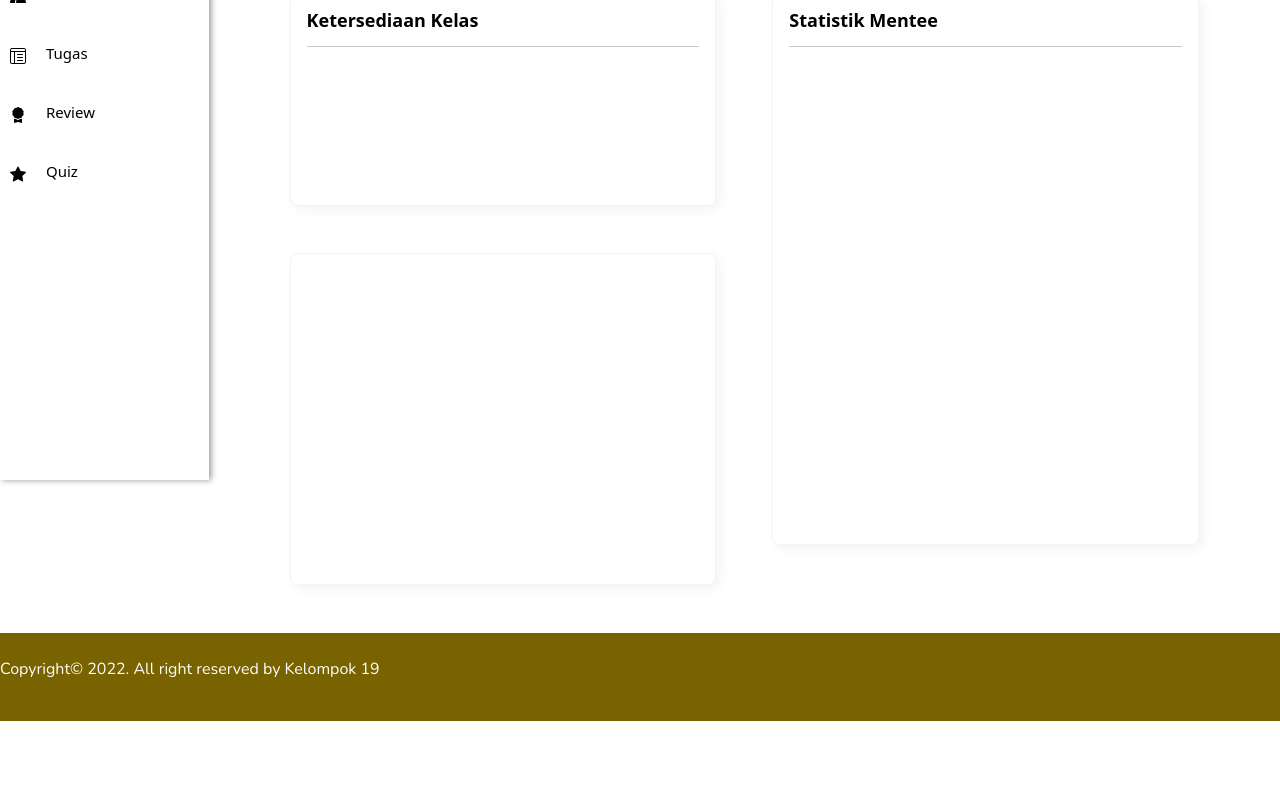
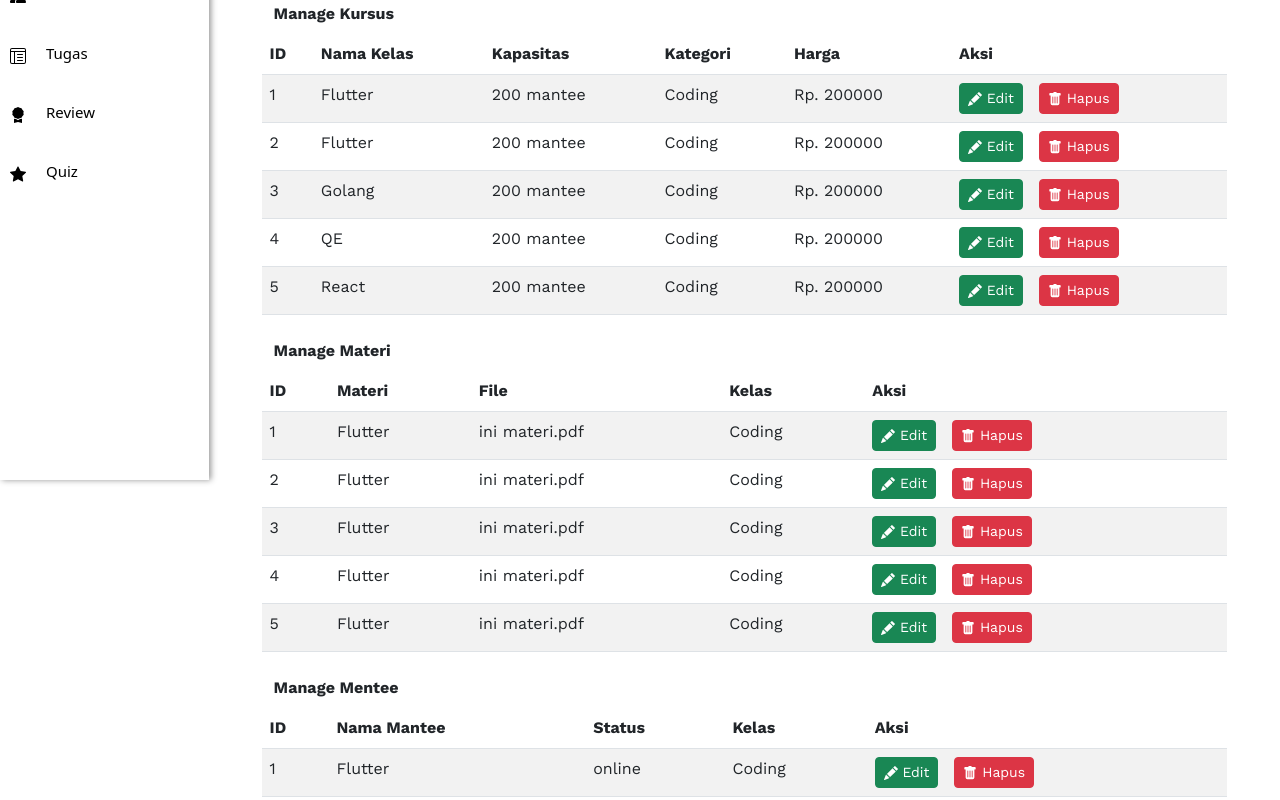
Before and after one commit to Capstone-Project-19-LMS/React, a React (Create React App) app: page /dashboard in a window 1280 px wide. Shown: the part 320-1120 px from the top of the page. Before the commit the page ends 1041 px from the top, so only its background shows below. Built offline with nearby package versions, Linux system fonts and the light colour scheme.

Commit message:
update dashboard

```diff
--- a/src/pages/Dashboard/Dashboard.css
+++ b/src/pages/Dashboard/Dashboard.css
@@ -54,3 +54,12 @@
 .card-3{
     height: 551px;
 }
+
+.dashboard {
+    font-family:'Work Sans', sans-serif;
+}
+
+.text-manage {
+    font-weight: 700;
+    font-size: 16px;
+}
--- a/src/pages/Dashboard/Dashboard.js
+++ b/src/pages/Dashboard/Dashboard.js
@@ -1,18 +1,39 @@
 import React from "react";
 import "./Dashboard.css";
 import Profile from "../../assets/img/Profile.png";
-import { BsBook } from "react-icons/bs";
-import { BsVectorPen } from "react-icons/bs";
+import {
+  BsBook,
+  BsVectorPen,
+  BsFillPencilFill,
+  BsTrashFill,
+} from "react-icons/bs";
 import { FaUserFriends } from "react-icons/fa";
 import Footer from "../../component/Footer/Footer";
 import SideBar from "../../component/Sidebar/Sidebar";
+import { Table, Button, Stack } from "react-bootstrap";
+import { DataKursus, DataMateri, DataMantee } from "../../data/Data";
+import Swal from "sweetalert2";
 
 const Dashboard = () => {
+  const HandleDelete = () => {
+    Swal.fire({
+      title: "Are you sure?",
+      text: "You won't be able to revert this!",
+      icon: "warning",
+      showCancelButton: true,
+      confirmButtonColor: "#3085d6",
+      cancelButtonColor: "#d33",
+      confirmButtonText: "Yes, delete it!",
+    }).then((result) => {
+      if (result.isConfirmed) {
+        Swal.fire("Deleted!", "Your file has been deleted.", "success");
+      }
+    });
+  };
   return (
     <div>
       <SideBar>
-
-      <div className="container-fluid">
+        <div className="dashboard container-fluid">
           <div className="row heading">
             <div className="col"></div>
             <div className="col">
@@ -82,33 +103,127 @@ const Dashboard = () => {
               </div>
             </div>
             <div className="row">
-            <div className="col">
-              <div className="card card-1 mx-3 mb-3">
-                <div className="card-body">
-                  <h4 className="card-title">Ketersediaan Kelas</h4>
-                  <hr />
+              <p className="text-manage my-2">Manage Kursus</p>
+              <Table striped hover>
+                <thead>
+                  <tr>
+                    <th>ID</th>
+                    <th>Nama Kelas</th>
+                    <th>Kapasitas</th>
+                    <th>Kategori</th>
+                    <th>Harga</th>
+                    <th>Aksi</th>
+                  </tr>
+                </thead>
+
+                <tbody>
+                  {DataKursus.map((data, index) => (
+                    <tr>
+                      <td>{index + 1}</td>
+                      <td>{data.nama}</td>
+                      <td>{data.kapasitas} mantee</td>
+                      <td>{data.kategori}</td>
+                      <td>Rp. {data.harga}</td>
+                      <td>
+                        <Stack direction="horizontal" gap={3}>
+                          <Button size="sm" variant="success">
+                            <BsFillPencilFill /> Edit
+                          </Button>
+                          <Button
+                            size="sm"
+                            variant="danger"
+                            onClick={HandleDelete}
+                          >
+                            <BsTrashFill /> Hapus
+                          </Button>
+                        </Stack>
+                      </td>
+                    </tr>
+                  ))}
+                </tbody>
+              </Table>
             </div>
+            <div className="row">
+              <p className="text-manage my-2">Manage Materi</p>
+              <Table striped hover>
+              <thead>
+                <tr>
+                  <th>ID</th>
+                  <th>Materi</th>
+                  <th>File</th>
+                  <th>Kelas</th>
+                  <th>Aksi</th>
+                </tr>
+              </thead>
+
+              <tbody>
+
+              {DataMateri.map((data, index) =>
+
+
+                <tr>
+                  <td>{index + 1}</td>
+                  <td>{data.materi}</td>
+                  <td>{data.file}</td>
+                  <td>{data.kelas}</td>
+                  <td>
+                    <Stack direction="horizontal" gap={3}>
+                      <Button size="sm" variant="success">
+                        <BsFillPencilFill /> Edit
+                      </Button>
+                      <Button size="sm" variant="danger" onClick={HandleDelete}>
+                        <BsTrashFill /> Hapus
+                      </Button>
+                    </Stack>
+                  </td>
+                </tr>
+                )}
+              </tbody>
+            </Table>
             </div>
-              <div className="card card-2 mx-3">
-                <div className="card-body">
-                  <h4 className="card-title"></h4>
-                </div>
-              </div>
-            </div>
-            <div className="col">
-            <div className="card card-3 mx-3">
-                <div className="card-body">
-                  <h4 className="card-title">Statistik Mentee</h4>
-                  <hr />
-                </div>
-              </div>
-            </div>
+            <div className="row">
+              <p className="text-manage my-2">Manage Mentee</p>
+              <Table striped hover>
+              <thead>
+                <tr>
+                  <th>ID</th>
+                  <th>Nama Mantee</th>
+                  <th>Status</th>
+                  <th>Kelas</th>
+                  <th>Aksi</th>
+                </tr>
+              </thead>
+
+              <tbody>
+
+              {DataMantee.map((data, index) =>
+
+
+                <tr>
+                  <td>{index + 1}</td>
+                  <td>{data.nama}</td>
+                  <td>{data.status}</td>
+
+                  <td>{data.kelas}</td>
+                  <td>
+                    <Stack direction="horizontal" gap={3}>
+                      <Button size="sm" variant="success">
+                        <BsFillPencilFill /> Edit
+                      </Button>
+                      <Button size="sm" variant="danger" onClick={HandleDelete}>
+                        <BsTrashFill /> Hapus
+                      </Button>
+                    </Stack>
+                  </td>
+                </tr>
+                )}
+              </tbody>
+            </Table>
             </div>
           </div>
         </div>
       </SideBar>
-    <Footer/>
-
+      <Footer />
     </div>
   );
 };
```
Lines whose indentation alone changed are shown as unchanged.
